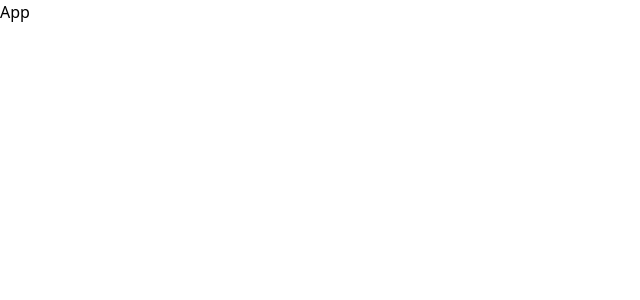
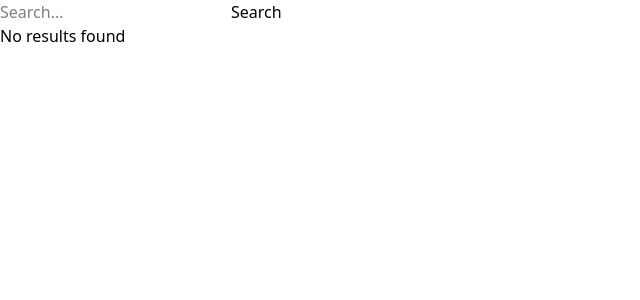
Before and after one commit to vahagn85/rs-react-app, a React (Vite) app: page / in a window 1280 px wide. Shown: the top 300 px of the page, without its empty margins (0-640 px from the left). Built offline with nearby package versions, Linux system fonts and the light colour scheme.

Commit message:
feat: implement basic components
- Add components
- Add state for App
- Add fake type for result

```diff
--- a/src/App.tsx
+++ b/src/App.tsx
@@ -1,5 +1,48 @@
-function App() {
-  return <>App</>;
+import { Component } from 'react';
+import Header from './components/Header';
+import Results from './components/Results';
+import type { Result } from './types/result.types';
+
+interface AppState {
+  search: string;
+  results: Result[];
+  loading: boolean;
+}
+
+class App extends Component<object, AppState> {
+  state: AppState = {
+    search: '',
+    results: [],
+    loading: false,
+  };
+
+  handleSearch = (search: string) => {
+    this.setState({ search });
+  };
+
+  fetchData = () => {
+    const newResult = {
+      id: Date.now(),
+      name: this.state.search,
+      desc: 'Description 1',
+    };
+    this.setState((prevState) => ({
+      results: [...prevState.results, newResult],
+    }));
+  };
+
+  render() {
+    return (
+      <div>
+        <Header
+          search={this.state.search}
+          onSearch={this.handleSearch}
+          onClick={this.fetchData}
+        />
+        <Results results={this.state.results} />
+      </div>
+    );
+  }
 }
 
 export default App;
--- /dev/null
+++ b/src/components/Button.tsx
@@ -0,0 +1,12 @@
+import { Component } from 'react';
+
+interface ButtonProps {
+  name: string;
+  onClick?: () => void;
+}
+
+export default class Button extends Component<ButtonProps> {
+  render() {
+    return <button onClick={this.props.onClick}>{this.props.name}</button>;
+  }
+}
--- /dev/null
+++ b/src/components/Card.tsx
@@ -0,0 +1,13 @@
+import { Component } from 'react';
+import type { Result } from '../types/result.types';
+
+export default class Card extends Component<Pick<Result, 'name' | 'desc'>> {
+  render() {
+    return (
+      <li>
+        <div>{this.props.name}</div>
+        <div>{this.props.desc}</div>
+      </li>
+    );
+  }
+}
--- /dev/null
+++ b/src/components/CardList.tsx
@@ -0,0 +1,19 @@
+import { Component } from 'react';
+import Card from './Card';
+import type { Result } from '../types/result.types';
+
+interface CardListProps {
+  results: Result[];
+}
+
+export default class CardList extends Component<CardListProps> {
+  render() {
+    return (
+      <ul>
+        {this.props.results.map((result) => (
+          <Card key={result.id} name={result.name} desc={result.desc} />
+        ))}
+      </ul>
+    );
+  }
+}
--- /dev/null
+++ b/src/components/Header.tsx
@@ -0,0 +1,21 @@
+import { Component } from 'react';
+import Button from './Button';
+import Input from './Input';
+
+interface HeaderProps {
+  search: string;
+  onSearch?: (search: any) => void;
+
+  onClick?: () => void;
+}
+
+export default class Header extends Component<HeaderProps> {
+  render() {
+    return (
+      <div>
+        <Input value={this.props.search} onSearch={this.props.onSearch} />
+        <Button name="Search" onClick={this.props.onClick} />
+      </div>
+    );
+  }
+}
--- /dev/null
+++ b/src/components/Input.tsx
@@ -0,0 +1,19 @@
+import { Component } from 'react';
+
+interface InputProps {
+  value: string;
+  onSearch?: (search: string) => void;
+}
+
+export default class Input extends Component<InputProps> {
+  render() {
+    return (
+      <input
+        type="text"
+        placeholder="Search..."
+        value={this.props.value}
+        onChange={(e) => this.props.onSearch?.(e.target.value)}
+      />
+    );
+  }
+}
--- /dev/null
+++ b/src/components/Results.tsx
@@ -0,0 +1,21 @@
+import { Component } from 'react';
+import CardList from './CardList';
+import type { Result } from '../types/result.types';
+
+interface ResultsProps {
+  results: Result[];
+}
+
+export default class Results extends Component<ResultsProps> {
+  render() {
+    return (
+      <main>
+        {this.props.results && this.props.results.length > 0 ? (
+          <CardList results={this.props.results} />
+        ) : (
+          <p>No results found</p>
+        )}
+      </main>
+    );
+  }
+}
--- /dev/null
+++ b/src/types/result.types.ts
@@ -0,0 +1 @@
+export type Result = { id: number; name: string; desc: string };
```
Also changed, not shown: package.json (+10 -0 lines), 1 other file (tests, documents, lock files or other folders).
